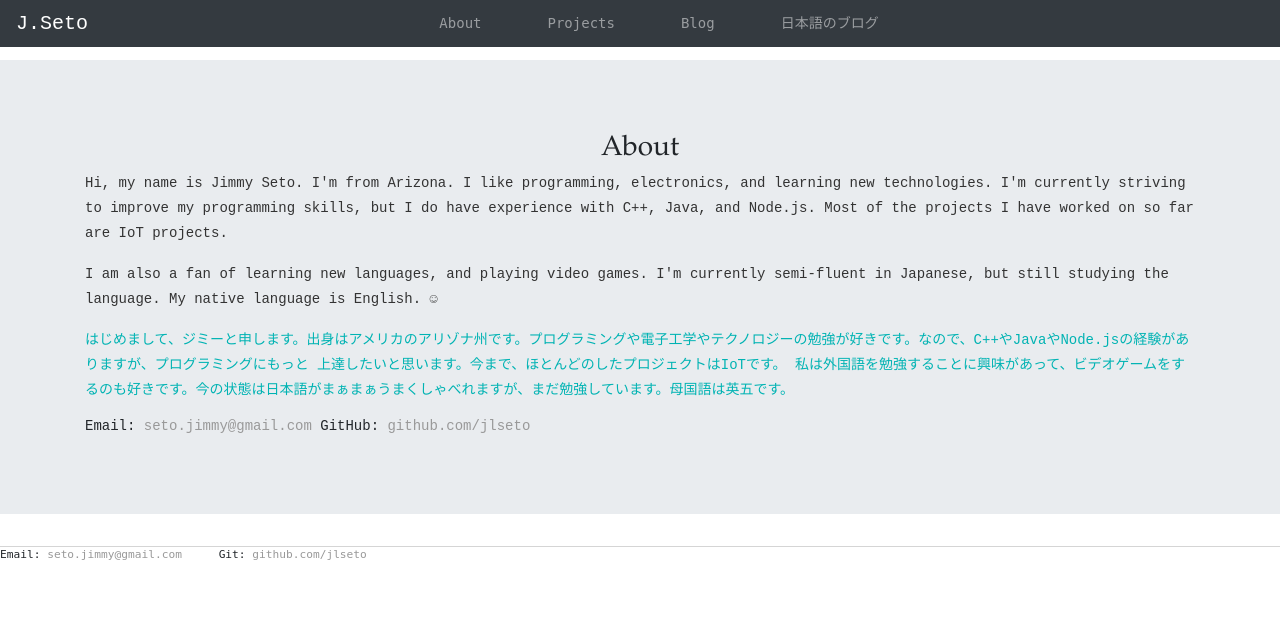
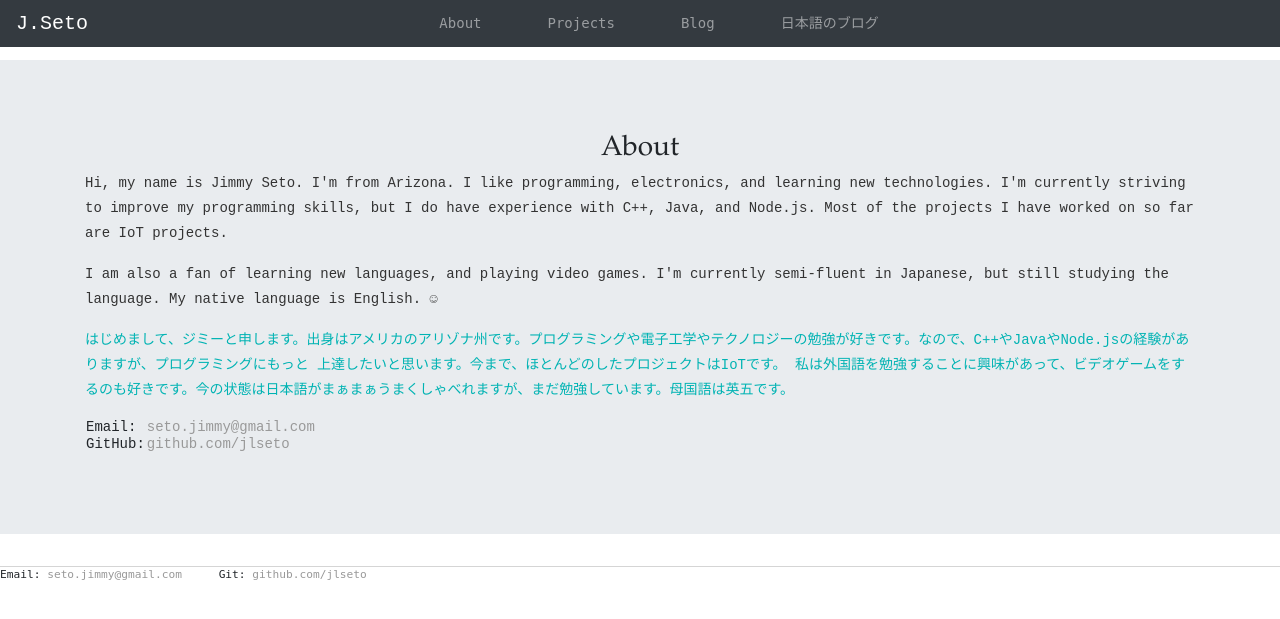
Before and after one commit to JLSeto/blog_angular, a Jekyll site: the page built from about/index.html, in a window 1280 px wide and 1400 px high. Shown: the top 619 px of the window. Built offline with Jekyll 4.4.1, drawn with Linux system fonts in a browser that asks for light colours; nearby versions of some CDN libraries.

Commit message:
Updated Stuff

```diff
--- a/_sass/typography.scss
+++ b/_sass/typography.scss
@@ -36,6 +36,10 @@ footer ul li {
 a {
     text-decoration: none;
     color: #999;
+}
+
+a.blogg{
+  color: rgb(0, 179, 179);
 }
 
 a:hover {
--- a/about/index.html
+++ b/about/index.html
@@ -17,9 +17,17 @@ title: About
 		私は外国語を勉強することに興味があって、ビデオゲームをするのも好きです。今の状態は日本語がまぁまぁうまくしゃべれますが、まだ勉強しています。母国語は英五です。</p>
 </div>
 
-<div class="about1">
+<p class="about1">
+	<table>
+	<tbody>
  <tr>
-	<td>Email: <a href="mailto:seto.jimmy@gmail.com">seto.jimmy@gmail.com</a></td>
-	<td>GitHub: <a href="https://github.com/jlseto">github.com/jlseto</a></td>
+	<td>Email: </td>
+	<td><a href="mailto:seto.jimmy@gmail.com">seto.jimmy@gmail.com</a></td>
  </tr>
-</div>
+ <tr>
+ <td>GitHub: </td>
+ <td><a href="https://github.com/jlseto">github.com/jlseto</a></td>
+</tr>
+ </tbody>
+ </table>
+</p>
```
